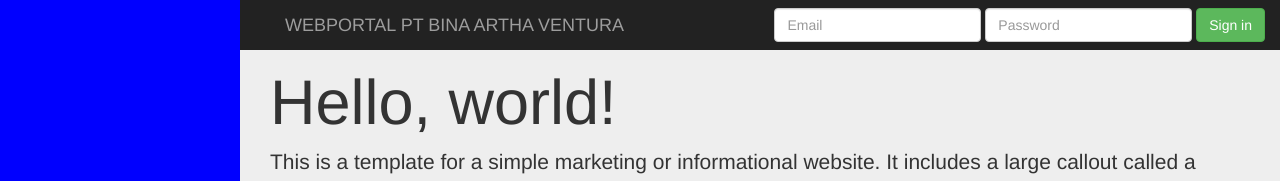
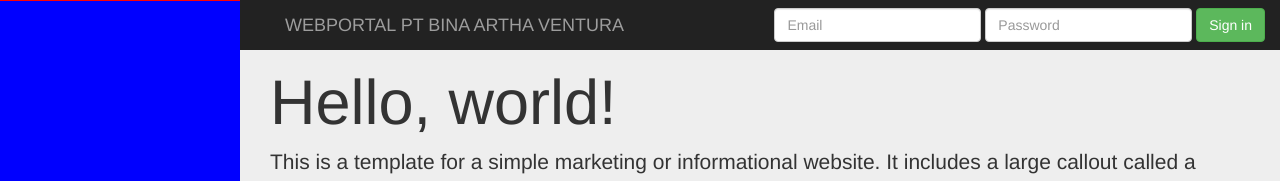
Before and after one commit to kemtol/Bina-Artha, a Jekyll site: the page built from index.html, in a window 1280 px wide. Shown: the top 181 px of the page. Built offline with Jekyll 4.4.1, drawn with Linux system fonts in a browser that asks for light colours.

Commit message:
Update default.html

```diff
--- a/_layouts/default.html
+++ b/_layouts/default.html
@@ -38,7 +38,16 @@
 
   <body>
     <div id="left--menu">
-
+      <div class="container-fluid">
+        <div class="row">
+          <div class="col-xs-12" style="background:red">
+          </div>
+          <div class="col-xs-12">
+          </div>
+          <div class="col-xs-12">
+          </div>
+        </div>
+      </div>
     </div>
     <nav class="navbar-default navbar-inverse navbar-fixed-top push-left-240">
       <div class="container-fluid">
```
